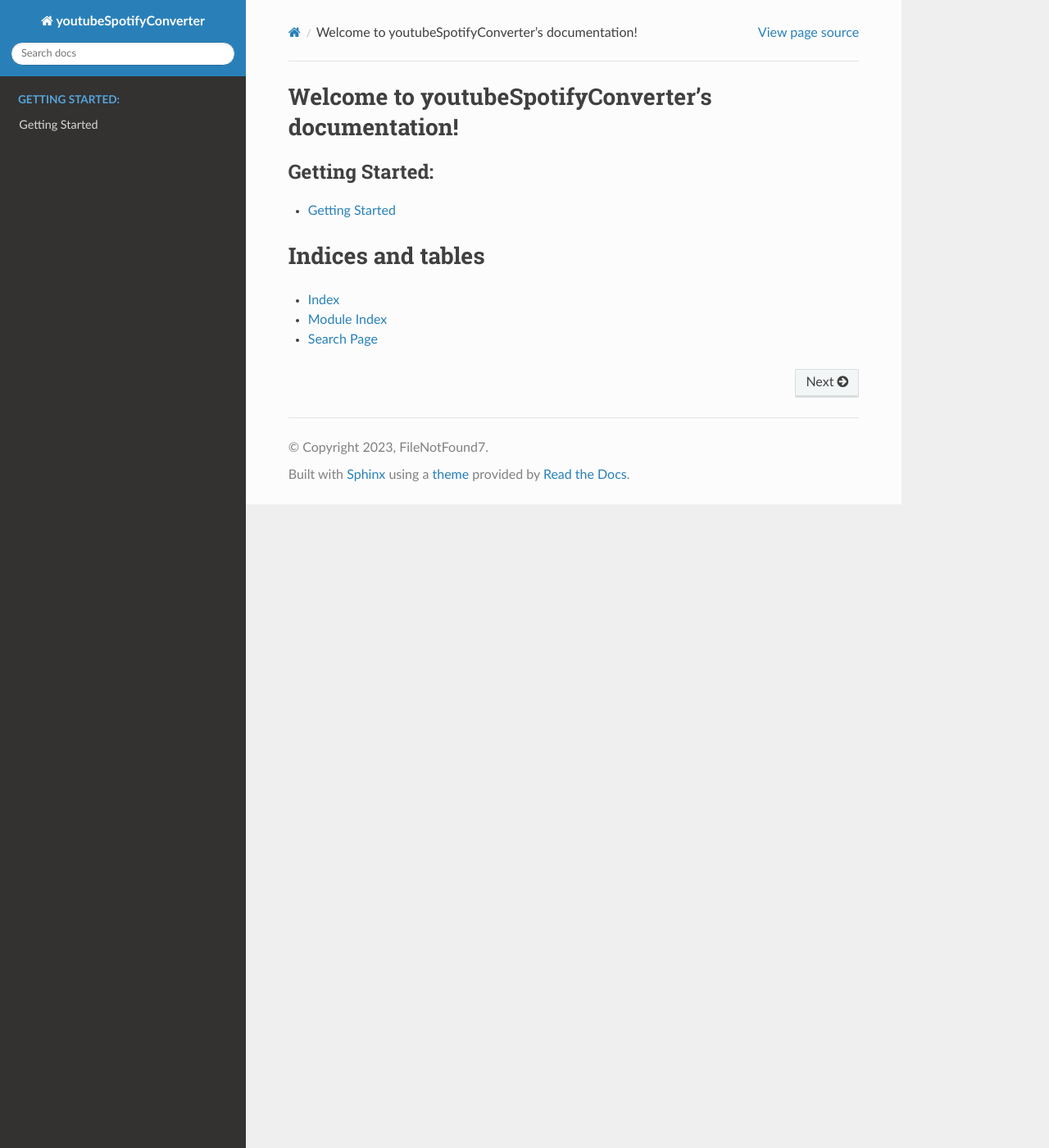
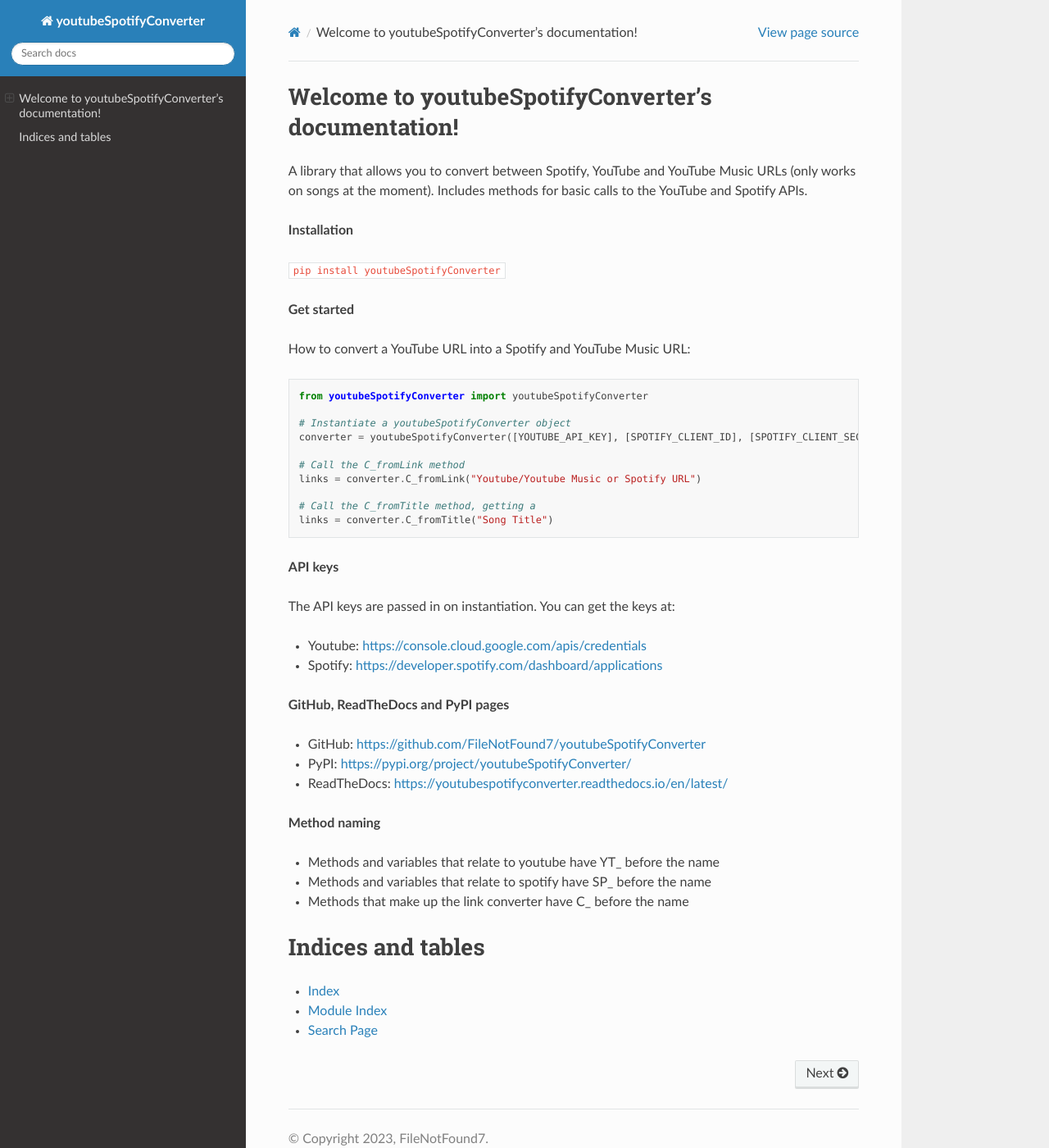
Before and after one commit to FileNotFound7/youtubeSpotifyConverter, a Sphinx documentation site: the page built from docs/index.rst, in a window 1280 px wide and 1400 px high. Shown: the whole window at 82% size. Built offline with Sphinx 7.4.7 and the Read the Docs theme 2.0.0, drawn with Linux system fonts in a browser that asks for light colours.

Commit message:
improved documentation, added getting started page to home page

```diff
--- a/docs/index.rst
+++ b/docs/index.rst
@@ -10,11 +10,47 @@
    :maxdepth: 2
    :caption: Contents:
 
-.. toctree::
-   :maxdepth: 2
-   :caption: Getting Started:
+A library that allows you to convert between Spotify, YouTube and YouTube Music URLs (only works on songs at the moment).
+Includes methods for basic calls to the YouTube and Spotify APIs.
 
-   source/gettingStarted
+**Installation**
+
+``pip install youtubeSpotifyConverter``
+
+**Get started**
+
+How to convert a YouTube URL into a Spotify and YouTube Music URL::
+
+    from youtubeSpotifyConverter import youtubeSpotifyConverter
+
+    # Instantiate a youtubeSpotifyConverter object
+    converter = youtubeSpotifyConverter([YOUTUBE_API_KEY], [SPOTIFY_CLIENT_ID], [SPOTIFY_CLIENT_SECRET])
+
+    # Call the C_fromLink method
+    links = converter.C_fromLink("Youtube/Youtube Music or Spotify URL")
+
+    # Call the C_fromTitle method, getting a
+    links = converter.C_fromTitle("Song Title")
+
+**API keys**
+
+The API keys are passed in on instantiation.
+You can get the keys at:
+
+* Youtube: https://console.cloud.google.com/apis/credentials
+* Spotify: https://developer.spotify.com/dashboard/applications
+
+**GitHub, ReadTheDocs and PyPI pages**
+
+* GitHub: https://github.com/FileNotFound7/youtubeSpotifyConverter
+* PyPI: https://pypi.org/project/youtubeSpotifyConverter/
+* ReadTheDocs: https://youtubespotifyconverter.readthedocs.io/en/latest/
+
+**Method naming**
+
+* Methods and variables that relate to youtube have YT\_ before the name
+* Methods and variables that relate to spotify have SP\_ before the name
+* Methods that make up the link converter have C\_ before the name
 
 .. toctree::
    :maxdepth: 2
--- a/requirements.txt
+++ b/requirements.txt
@@ -1,2 +1 @@
 requests
-pybase64
--- a/setup.py
+++ b/setup.py
@@ -22,5 +22,5 @@
     packages=["youtubeSpotifyConverter"],
     license="MIT",
     include_package_data=True,
-    install_requires=["requests", "pybase64"]
+    install_requires=["requests"]
 )
```
Also changed, not shown: README.md (+1 -0 lines), docs/source/gettingStarted.rst (deleted, +0 -43 lines), 1 other file.
